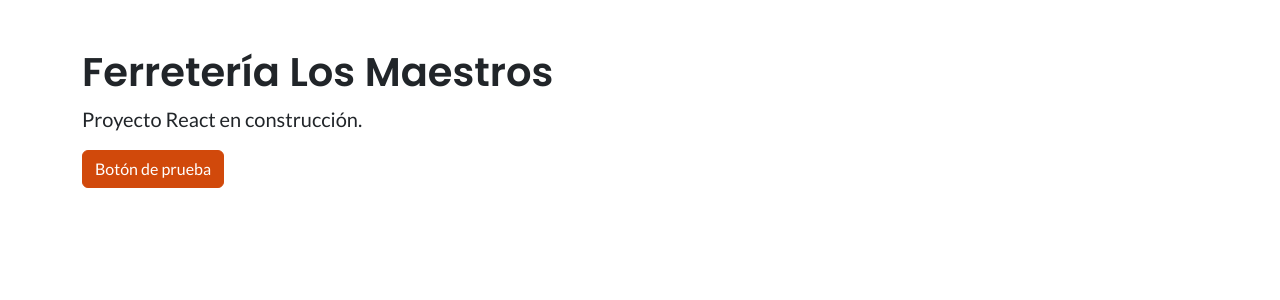
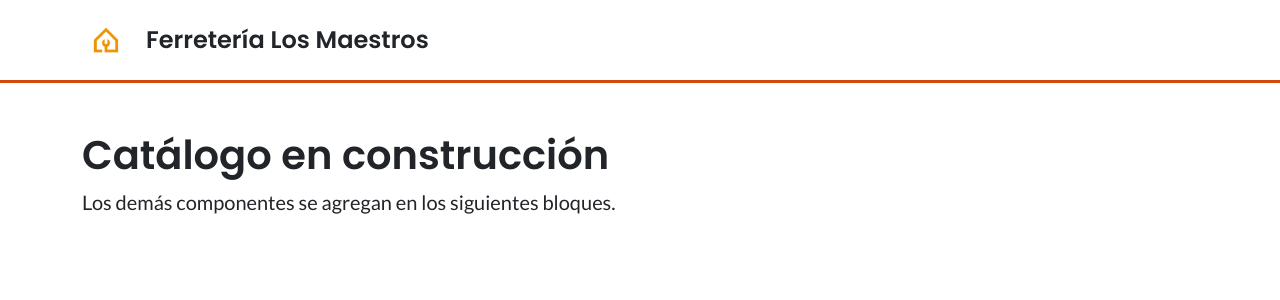
Before and after one commit to bcarrascom/ferreteria-los-maestros, a React (Vite) app: page / in a window 1280 px wide. Shown: the top 300 px of the page. Built offline with nearby package versions, Linux system fonts and the light colour scheme.

Commit message:
feat: agregado encabezado base

```diff
--- a/src/App.jsx
+++ b/src/App.jsx
@@ -1,15 +1,17 @@
+import Encabezado from "./components/Encabezado";
+
 function App() {
   return (
-    <main className="container py-5">
-      <h1>Ferretería Los Maestros</h1>
-      <p className="lead">Proyecto React en construcción.</p>
+    <>
+      <Encabezado />
 
-      {/* Prueba temporal: verifica que Bootstrap y las variables de marca
-          estén aplicando. Se reemplaza por los componentes en el Paso 4. */}
-      <button type="button" className="btn btn-primary">
-        Botón de prueba
-      </button>
-    </main>
+      <main className="container py-5">
+        <h1>Catálogo en construcción</h1>
+        <p className="lead">
+          Los demás componentes se agregan en los siguientes bloques.
+        </p>
+      </main>
+    </>
   );
 }
 
--- /dev/null
+++ b/src/components/Encabezado.jsx
@@ -0,0 +1,17 @@
+function Encabezado() {
+  return (
+    <header className="py-3 bg-white border-bottom border-3 border-primary">
+      <div className="container d-flex align-items-center gap-3">
+        <img
+          src="/img/logo.jpg"
+          alt="Logo de Ferretería Los Maestros"
+          width="48"
+          height="48"
+        />
+        <p className="h4 mb-0">Ferretería Los Maestros</p>
+      </div>
+    </header>
+  );
+}
+
+export default Encabezado;
```
